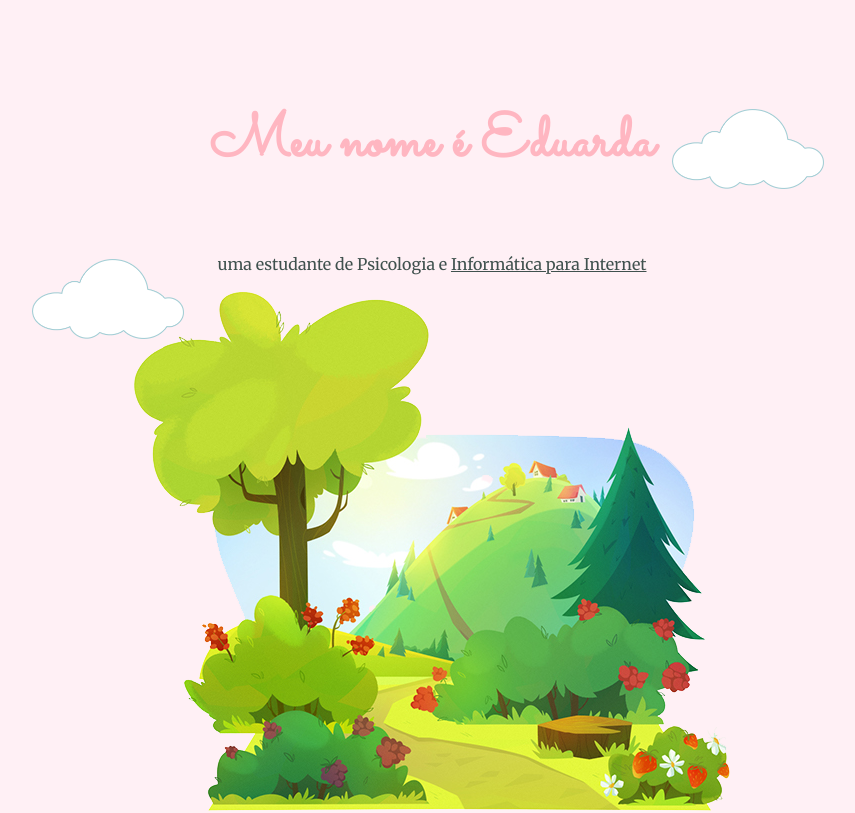
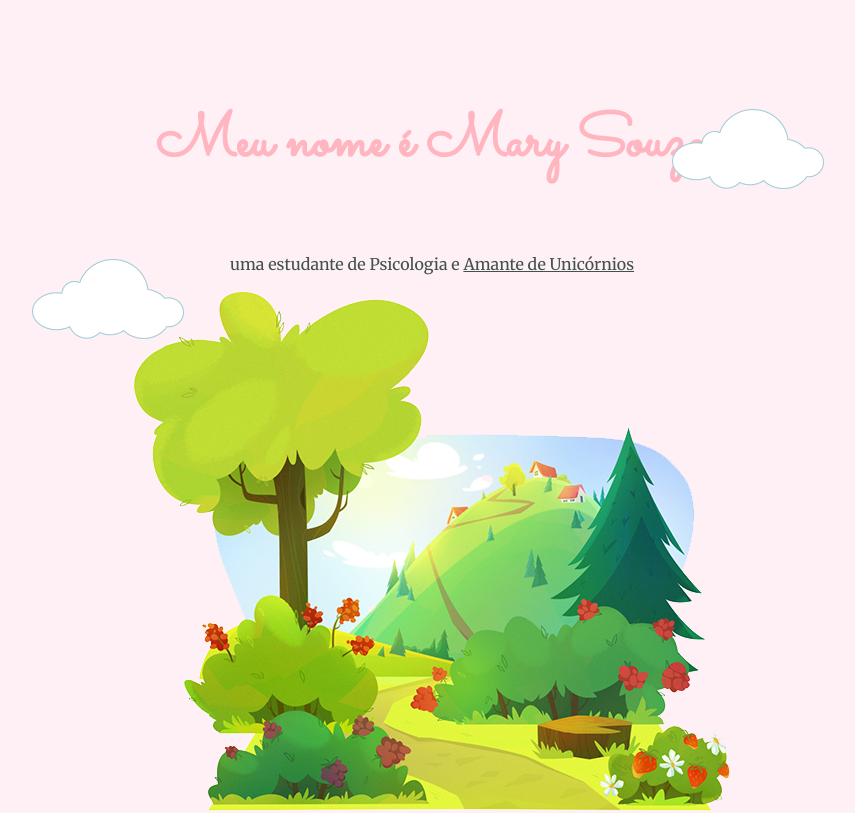
Before and after one commit to misael-mateus/websitemary, a plain HTML site: page index.html in a window 1280 px wide. Shown: the top 813 px of the page, without its empty margins (208-1063 px from the left). Drawn offline with Linux system fonts and the light colour scheme.

Commit message:
Update index.html

```diff
--- a/index.html
+++ b/index.html
@@ -15,8 +15,8 @@
   <body>
     <div class="top-container">
       <img class="top-cloud-img" src="img/cloud.png" alt="cloud-img" />
-      <h1>Meu nome é Eduarda</h1>
-      <p> uma estudante de Psicologia e <span href="https://rockcontent.com/blog/web-design/" class="underline">Informática para Internet</span></p>
+      <h1>Meu nome é Mary Souza</h1>
+      <p> uma estudante de Psicologia e <span href="https://rockcontent.com/blog/web-design/" class="underline">Amante de Unicórnios</span></p>
       <img class="bottom-cloud-img" src="img/cloud.png" alt="cloud-img" />
       <img src="img/trees.png" alt="trees-img" />
     </div>
@@ -85,7 +85,7 @@
       <a href="https://www.twitter.com" class="footer-link">Twitter</a>
       <a href="https://www.instagram.com" class="footer-link">Instagram</a>
       <a href="https://www.facebook.com" class="footer-link">Facebook</a>
-      <p class="cor">© 2020 Eduarda Luiza Mayer @ IFSC</p>
+      <p class="cor">© 2020 Mariane Souza @ IFSC</p>
     </div>
   </body>
 </html>
```
